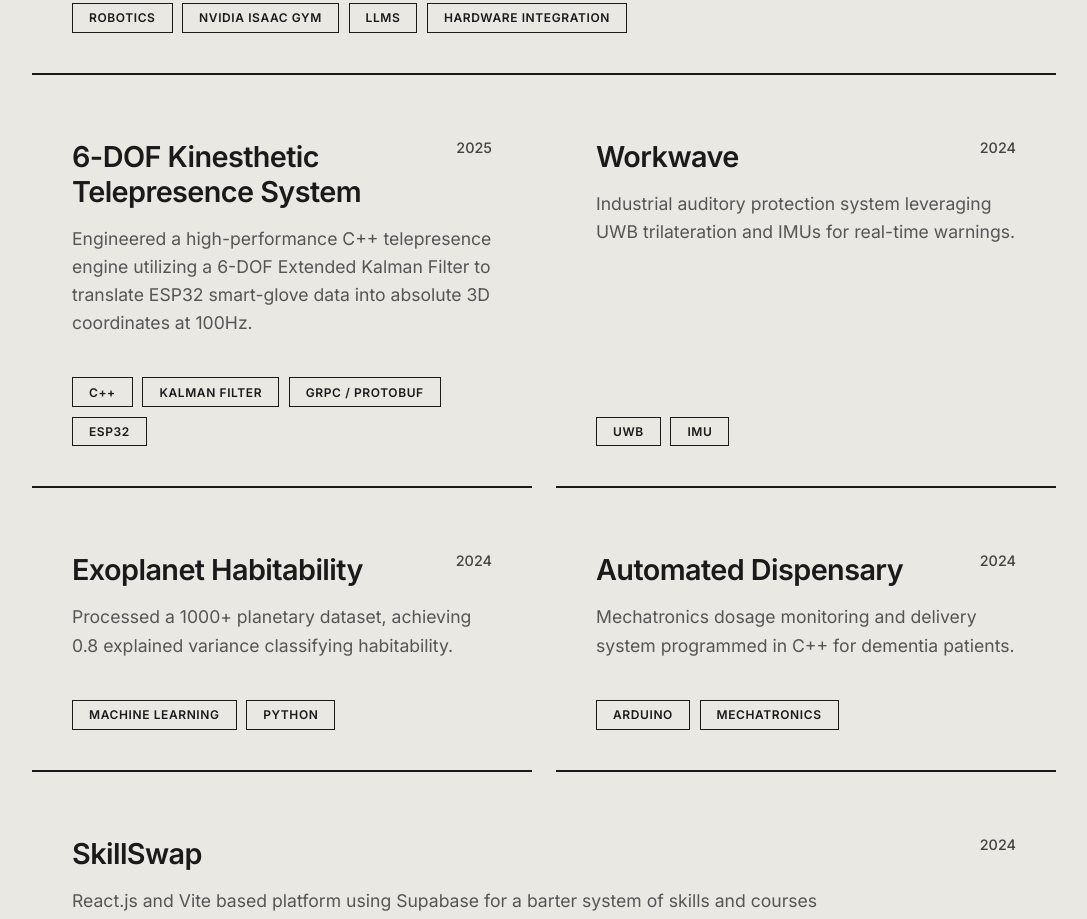
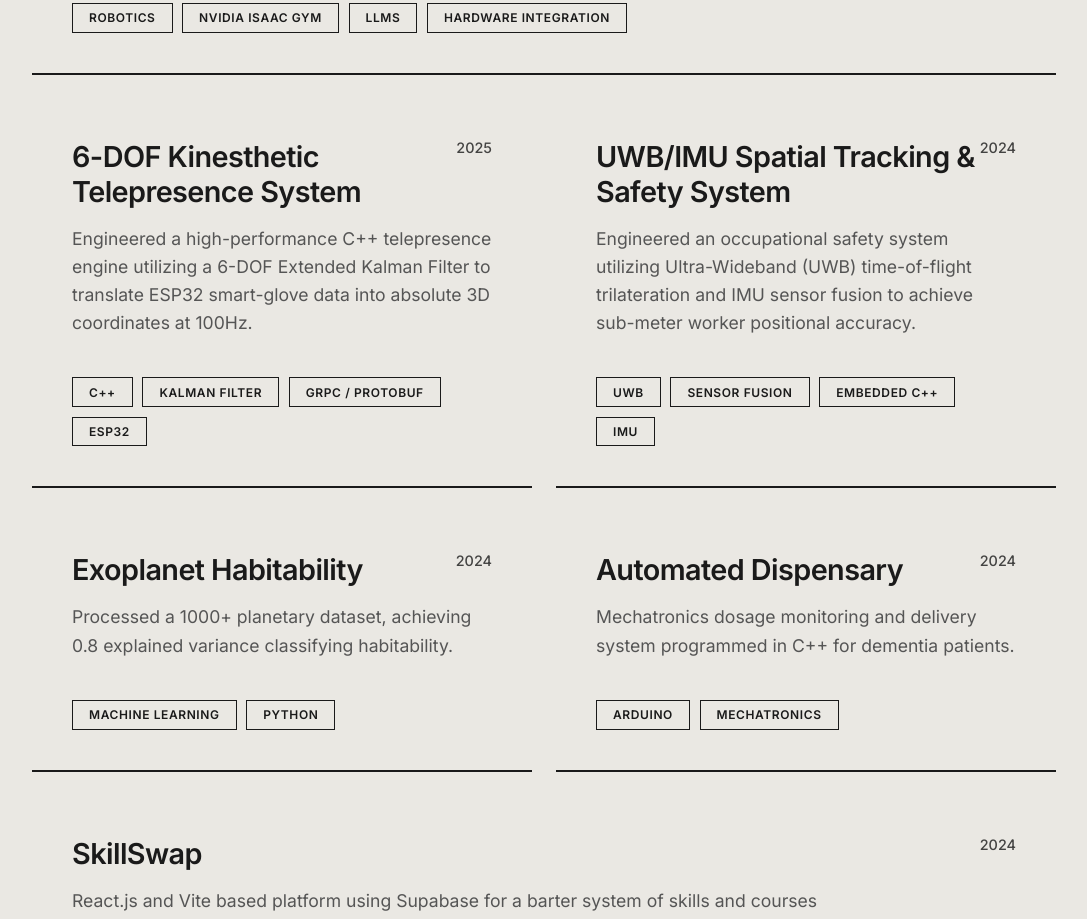
Before and after one commit to MShandilya707/Mayank_web, a React (Vite) app: page / in a window 1280 px wide. Shown: the part 2380-3299 px from the top of the page, without its empty margins (96-1183 px from the left). Built offline with nearby package versions, Linux system fonts and the light colour scheme.

Commit message:
Update Workwave project details

```diff
--- a/src/components/Projects.tsx
+++ b/src/components/Projects.tsx
@@ -27,14 +27,14 @@ const projects = [
     span: "col-span-1"
   },
   {
-    title: "Workwave",
+    title: "UWB/IMU Spatial Tracking & Safety System",
     year: "2024",
-    desc: "Industrial auditory protection system leveraging UWB trilateration and IMUs for real-time warnings.",
-    longDesc: "Designed for high-noise industrial environments, Workwave uses Ultra-Wideband (UWB) trilateration and IMU data to track worker positions with sub-1m accuracy. It delivers real-time auditory warnings to prevent workplace accidents.",
+    desc: "Engineered an occupational safety system utilizing Ultra-Wideband (UWB) time-of-flight trilateration and IMU sensor fusion to achieve sub-meter worker positional accuracy.",
+    longDesc: "Developed an advanced occupational safety system engineered for high-noise industrial environments. The hardware architecture utilizes Ultra-Wideband (UWB) time-of-flight (ToF) trilateration combined with 6-axis IMU data. A custom sensor fusion algorithm continuously calculates worker positions and orientations with sub-meter spatial accuracy, overcoming the limitations of traditional GPS or Wi-Fi in complex indoor environments. By cross-referencing real-time telemetry against geofenced hazard zones, the embedded system instantly triggers localized auditory and haptic warnings with ultra-low latency to prevent workplace accidents.",
     images: [
       "https://images.unsplash.com/photo-1581092160562-40aa08e78837?q=80&w=1200&auto=format&fit=crop"
     ],
-    tags: ["UWB", "IMU"],
+    tags: ["UWB", "Sensor Fusion", "Embedded C++", "IMU"],
     span: "col-span-1"
   },
   {
```
